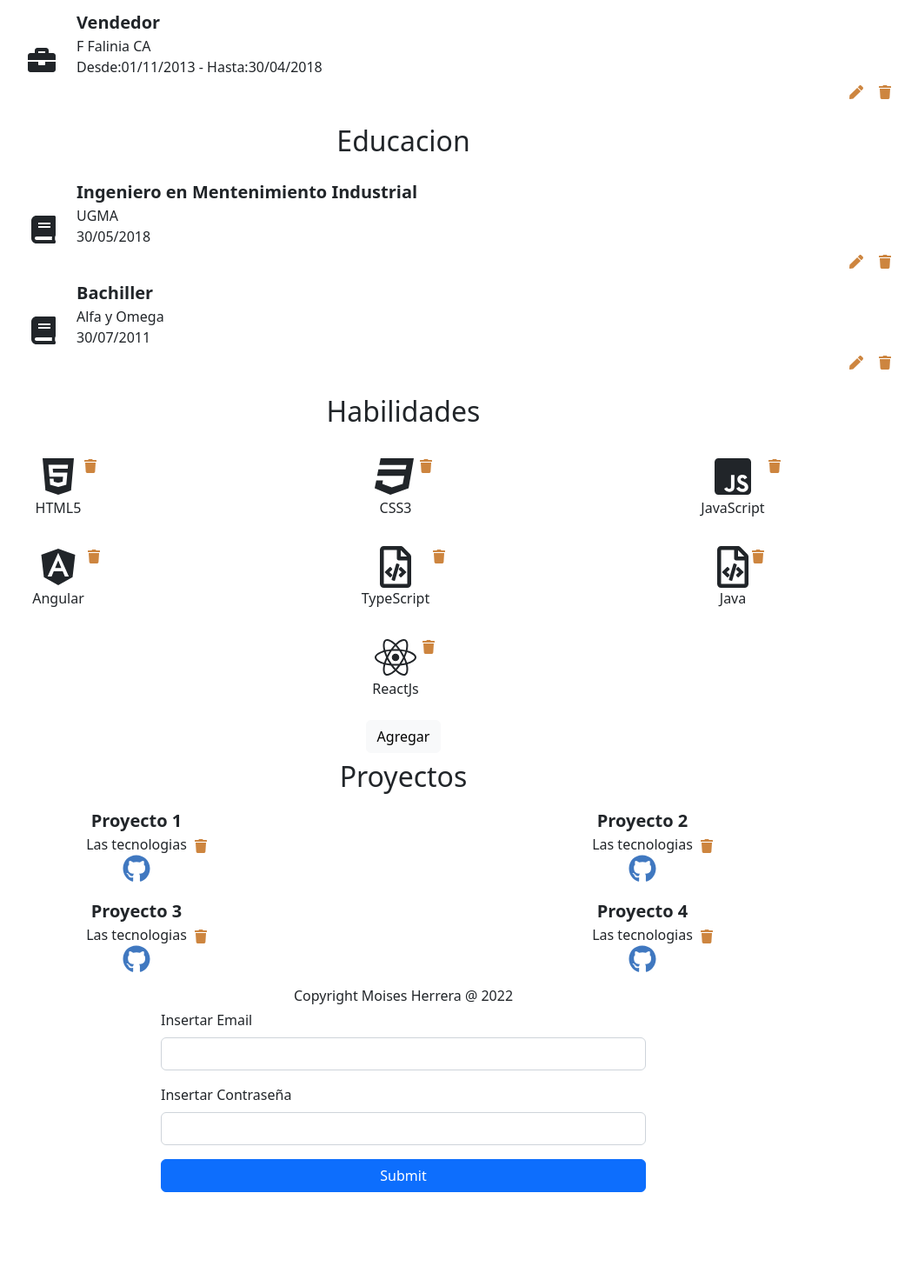
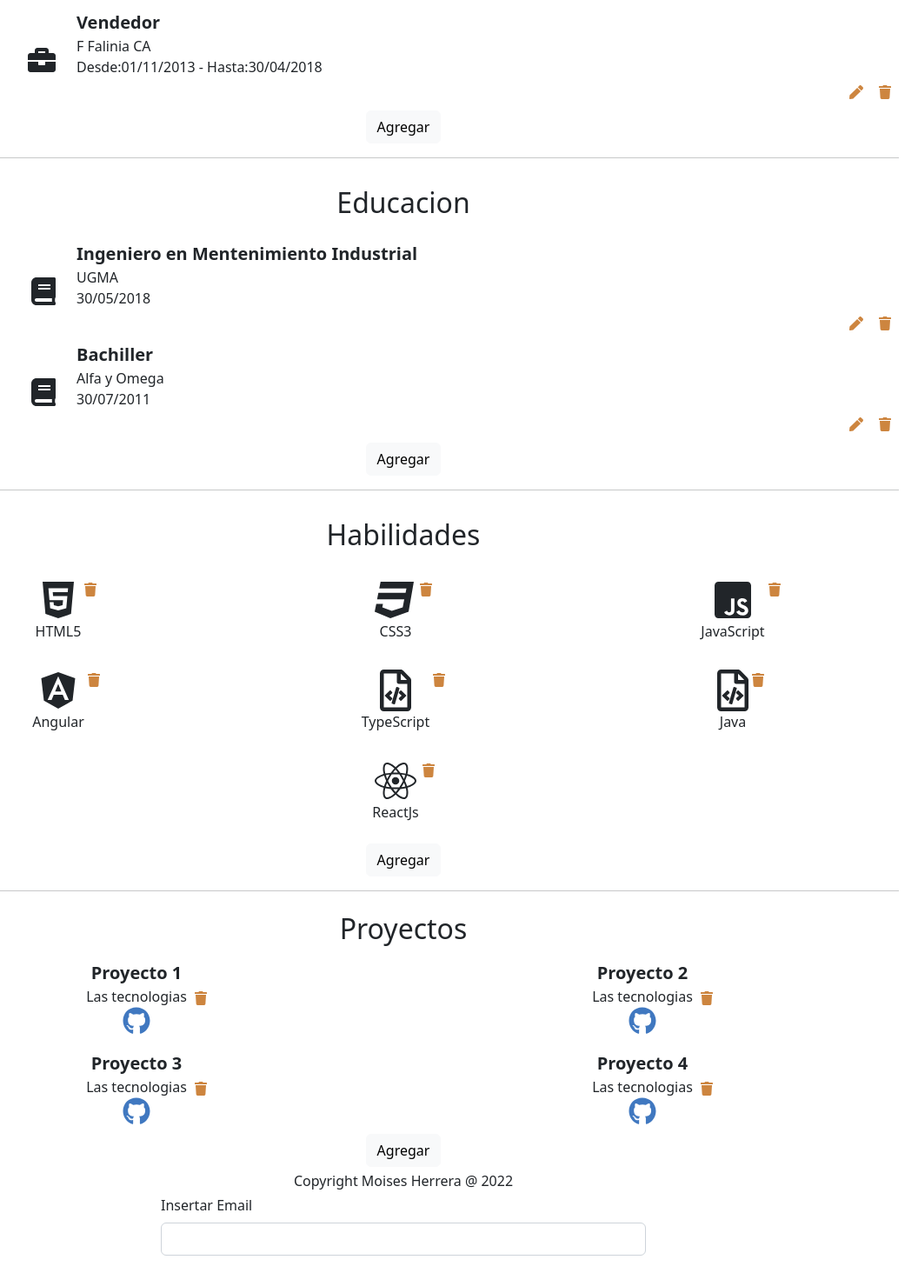
Before and after one commit to MoisesHerrera94/Frontend-Argentina-Programa, an Angular app: page / in a window 1280 px wide. Shown: the part 800-2264 px from the top of the page at 87% size, without its empty margins (176-1232 px from the left). Before the commit the page ends 2171 px from the top, so only its background shows below. Built offline with nearby package versions, Linux system fonts and the light colour scheme.

Commit message:
Agregando boton de Agregar

```diff
--- a/src/app/app.component.html
+++ b/src/app/app.component.html
@@ -3,8 +3,11 @@
     <app-header></app-header>
     <app-about-me></app-about-me>
     <app-experience></app-experience>
+    <hr>
     <app-education></app-education>
+    <hr>
     <app-skills></app-skills>
+    <hr>
     <app-projects></app-projects>
     <app-footer></app-footer>
     <app-sign-in></app-sign-in>
--- a/src/app/app.module.ts
+++ b/src/app/app.module.ts
@@ -13,6 +13,7 @@ import { SkillsComponent } from './components/skills/skills.component';
 import { ProjectsComponent } from './components/projects/projects.component';
 import { FooterComponent } from './components/footer/footer.component';
 import { SignInComponent } from './components/sign-in/sign-in.component';
+import { AddButtonComponent } from './components/add-button/add-button.component';
 
 @NgModule({
   declarations: [
@@ -25,7 +26,8 @@ import { SignInComponent } from './components/sign-in/sign-in.component';
     SkillsComponent,
     ProjectsComponent,
     FooterComponent,
-    SignInComponent
+    SignInComponent,
+    AddButtonComponent
   ],
   imports: [
     BrowserModule,
--- /dev/null
+++ b/src/app/components/add-button/add-button.component.html
@@ -0,0 +1,5 @@
+<div class="d-flex justify-content-center">
+    <button class="btn btn-light">
+        Agregar
+    </button>
+</div>
--- /dev/null
+++ b/src/app/components/add-button/add-button.component.ts
@@ -0,0 +1,15 @@
+import { Component, OnInit } from '@angular/core';
+
+@Component({
+  selector: 'app-add-button',
+  templateUrl: './add-button.component.html',
+  styleUrls: ['./add-button.component.css']
+})
+export class AddButtonComponent implements OnInit {
+
+  constructor() { }
+
+  ngOnInit(): void {
+  }
+
+}
--- a/src/app/components/education/education.component.html
+++ b/src/app/components/education/education.component.html
@@ -20,4 +20,5 @@
             </div>
         </div>
     </div>
+    <app-add-button></app-add-button>
 </div>
--- a/src/app/components/experience/experience.component.html
+++ b/src/app/components/experience/experience.component.html
@@ -23,3 +23,4 @@
         </div>
     </div>
 </div>
+<app-add-button></app-add-button>
--- a/src/app/components/projects/projects.component.html
+++ b/src/app/components/projects/projects.component.html
@@ -16,4 +16,5 @@
             </div>
         </div>
     </div>
+    <app-add-button></app-add-button>
 </div>
--- a/src/app/components/skills/skills.component.html
+++ b/src/app/components/skills/skills.component.html
@@ -15,9 +15,5 @@
             </div>
         </div>
     </div>
-    <div class="d-flex justify-content-center">
-        <button class="btn btn-light">
-            Agregar
-        </button>
-    </div>
+    <app-add-button></app-add-button>
 </div>
```
Also changed, not shown: src/app/components/add-button/add-button.component.css (added), 1 other file (tests, documents, lock files or other folders).
